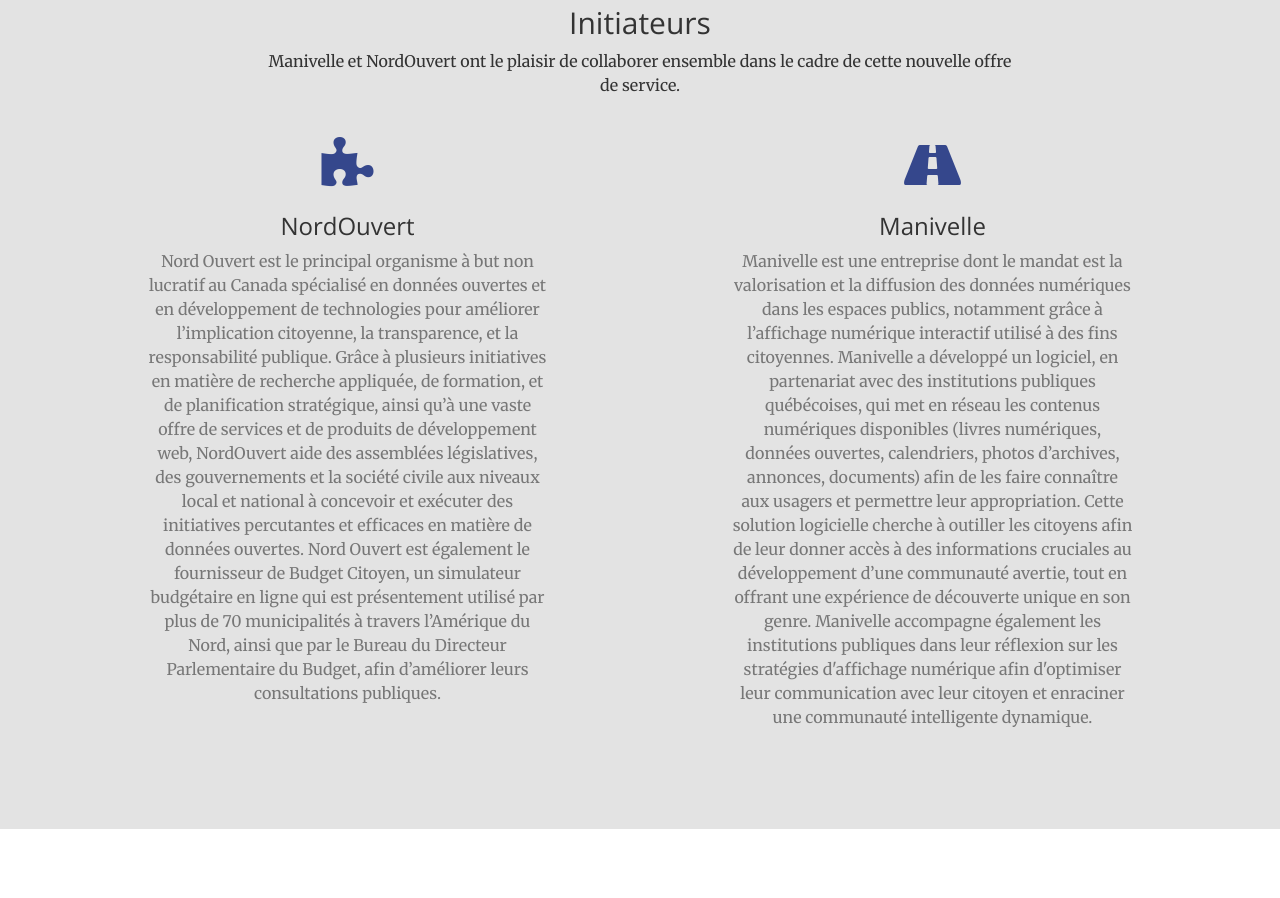
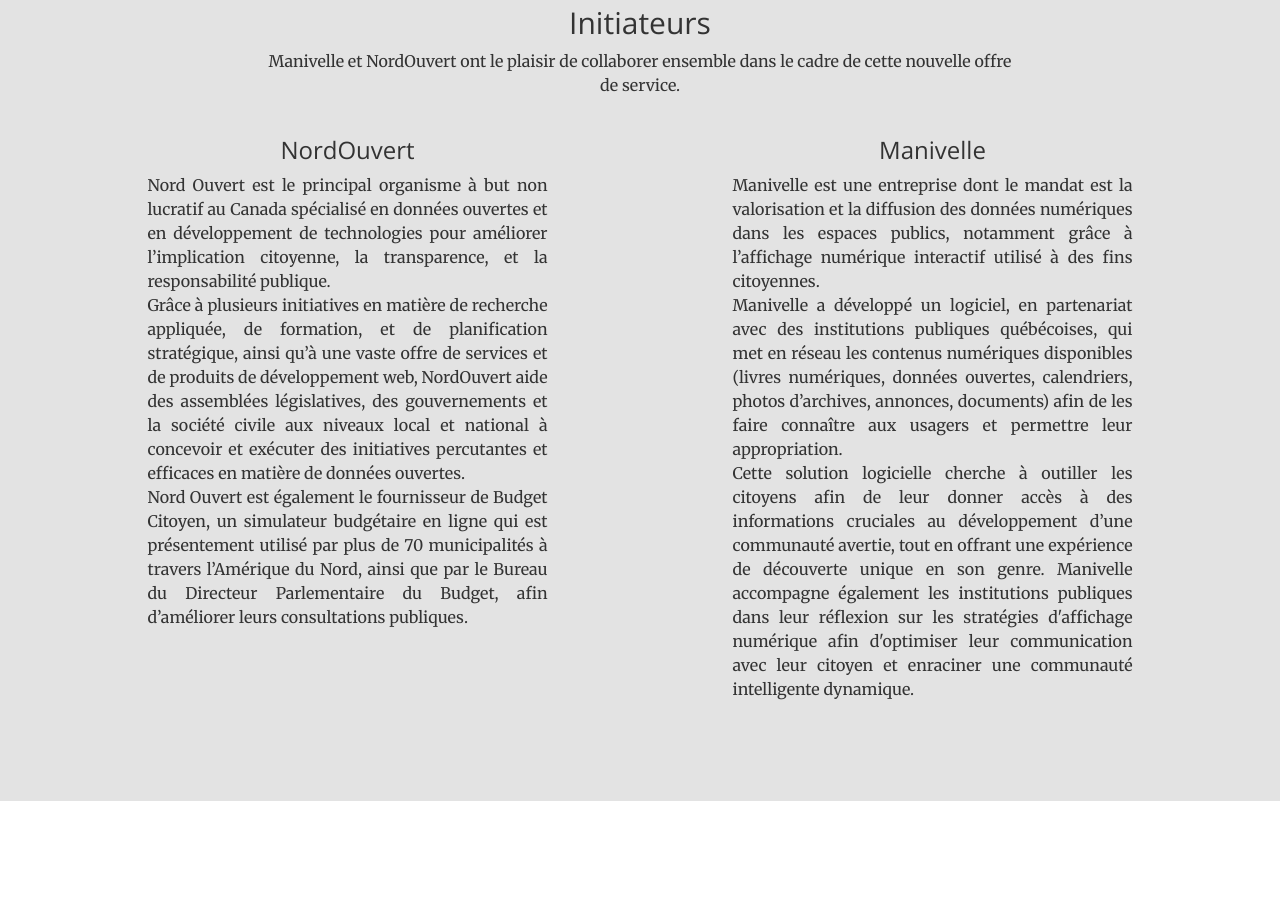
Before and after one commit to manivelleio/formationci, a website: page index.html in a window 1280 px wide. Shown: the part 2040-2938 px from the top of the page. Drawn offline with nearby package versions, Linux system fonts and the light colour scheme.

Commit message:
mise à jour

```diff
--- a/index.html
+++ b/index.html
@@ -96,7 +96,7 @@
 
 
 
-                    <a href="#services" class="page-scroll btn btn-default btn-xl sr-button">Tééléchargez la brochure</a>
+                    <a href="#services" class="page-scroll btn btn-default btn-xl sr-button">Téléchargez la brochure</a>
                 </div>
             </div>
         </div>
@@ -162,9 +162,12 @@
             <div class="row">
                 <div class="col-lg-6 col-md-6 text-center">
                     <div class="service-box">
-                        <i class="fa fa-4x fa-puzzle-piece text-primary sr-icons"></i>
+
                         <h3>NordOuvert</h3>
-                        <p class="text-muted">Nord Ouvert est le principal organisme à but non lucratif au Canada spécialisé en données ouvertes et en développement de technologies pour améliorer l’implication citoyenne, la transparence, et la responsabilité publique. Grâce à plusieurs initiatives en matière de recherche appliquée, de formation, et de planification stratégique, ainsi qu’à une vaste offre de services et de produits de développement web, NordOuvert aide des assemblées législatives, des gouvernements et la société civile aux niveaux local et national à concevoir et exécuter des initiatives percutantes et efficaces en matière de données ouvertes. Nord Ouvert est également le fournisseur de Budget Citoyen, un simulateur budgétaire en ligne qui est présentement utilisé par plus de 70 municipalités à travers l’Amérique du Nord, ainsi que par le Bureau du Directeur Parlementaire du Budget, afin d’améliorer leurs consultations publiques.
+                        <p class="text-muted"> <p class= text-justify>Nord Ouvert est le principal organisme à but non lucratif au Canada spécialisé en données ouvertes et en développement de technologies pour améliorer l’implication citoyenne, la transparence, et la responsabilité publique. <p class="text-muted"> <p class= text-justify> Grâce à plusieurs initiatives en matière de recherche appliquée, de formation, et de planification stratégique, ainsi qu’à une vaste offre de services et de produits de développement web, NordOuvert aide des assemblées législatives, des gouvernements et la société civile aux niveaux local et national à concevoir et exécuter des initiatives percutantes et efficaces en matière de données ouvertes.
+
+
+                        <p class="text-muted"> <p class= text-justify>Nord Ouvert est également le fournisseur de Budget Citoyen, un simulateur budgétaire en ligne qui est présentement utilisé par plus de 70 municipalités à travers l’Amérique du Nord, ainsi que par le Bureau du Directeur Parlementaire du Budget, afin d’améliorer leurs consultations publiques.
 
 
                         </p>
@@ -172,9 +175,11 @@
                 </div>
                 <div class="col-lg-6 col-md-6 text-center">
                     <div class="service-box">
-                        <i class="fa fa-4x fa-road text-primary sr-icons"></i>
+
                         <h3>Manivelle</h3>
-                        <p class="text-muted"> Manivelle est une entreprise dont le mandat est la valorisation et la diffusion des données numériques dans les espaces publics, notamment grâce à l’affichage numérique interactif utilisé à des fins citoyennes. Manivelle a développé un logiciel, en partenariat avec des institutions publiques québécoises, qui met en réseau les contenus numériques disponibles (livres numériques, données ouvertes, calendriers, photos d’archives, annonces, documents) afin de les faire connaître aux usagers et permettre leur appropriation. Cette solution logicielle cherche à outiller les citoyens afin de leur donner accès à des informations cruciales au développement d’une communauté avertie, tout en offrant une expérience de découverte unique en son genre. Manivelle accompagne également les institutions publiques dans leur réflexion sur les stratégies d'affichage numérique afin d'optimiser leur communication avec leur citoyen et enraciner une communauté intelligente dynamique.  </p>
+                         <p class="text-muted"> <p class= text-justify> Manivelle est une entreprise dont le mandat est la valorisation et la diffusion des données numériques dans les espaces publics, notamment grâce à l’affichage numérique interactif utilisé à des fins citoyennes.
+
+                        <p class="text-muted"> <p class= text-justify>Manivelle a développé un logiciel, en partenariat avec des institutions publiques québécoises, qui met en réseau les contenus numériques disponibles (livres numériques, données ouvertes, calendriers, photos d’archives, annonces, documents) afin de les faire connaître aux usagers et permettre leur appropriation. <p class="text-muted"> <p class= text-justify> Cette solution logicielle cherche à outiller les citoyens afin de leur donner accès à des informations cruciales au développement d’une communauté avertie, tout en offrant une expérience de découverte unique en son genre. Manivelle accompagne également les institutions publiques dans leur réflexion sur les stratégies d'affichage numérique afin d'optimiser leur communication avec leur citoyen et enraciner une communauté intelligente dynamique.  </p>
                     </div>
 
 
```
Also changed, not shown: 1 other file.
